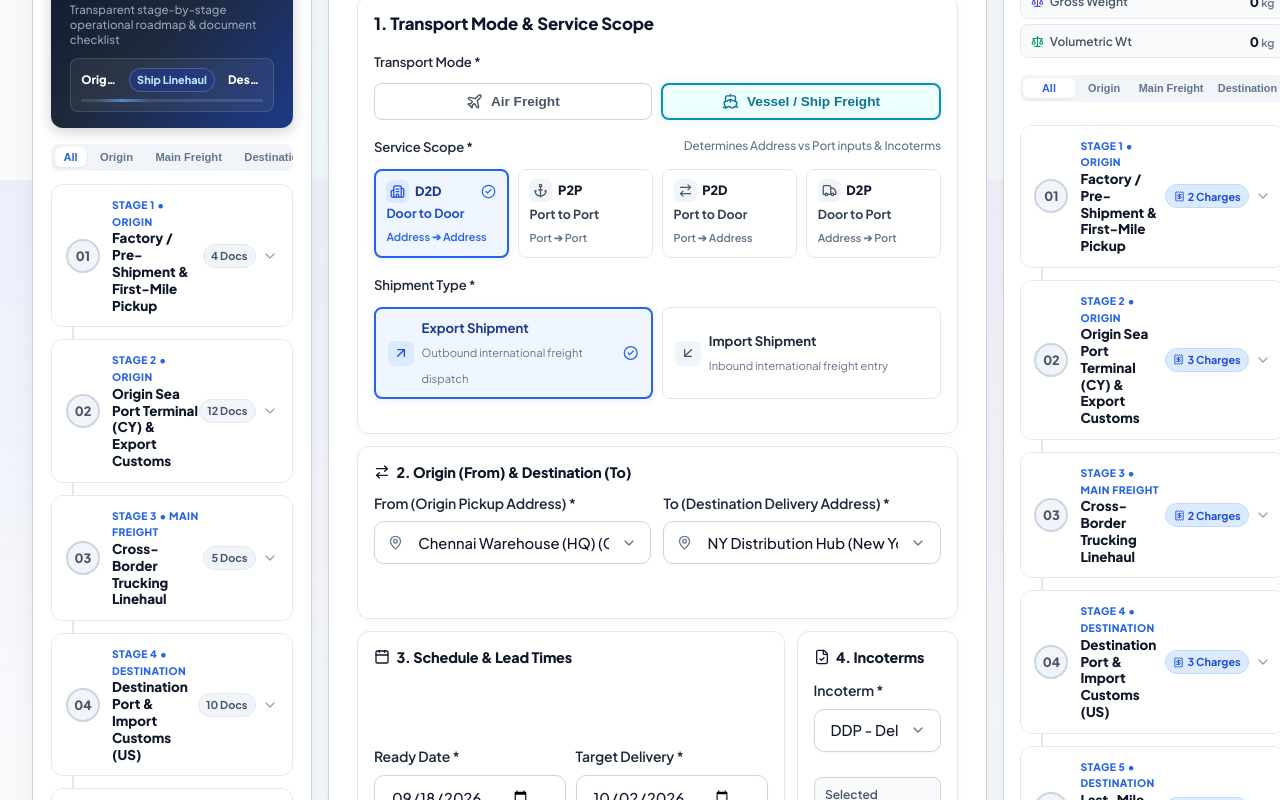
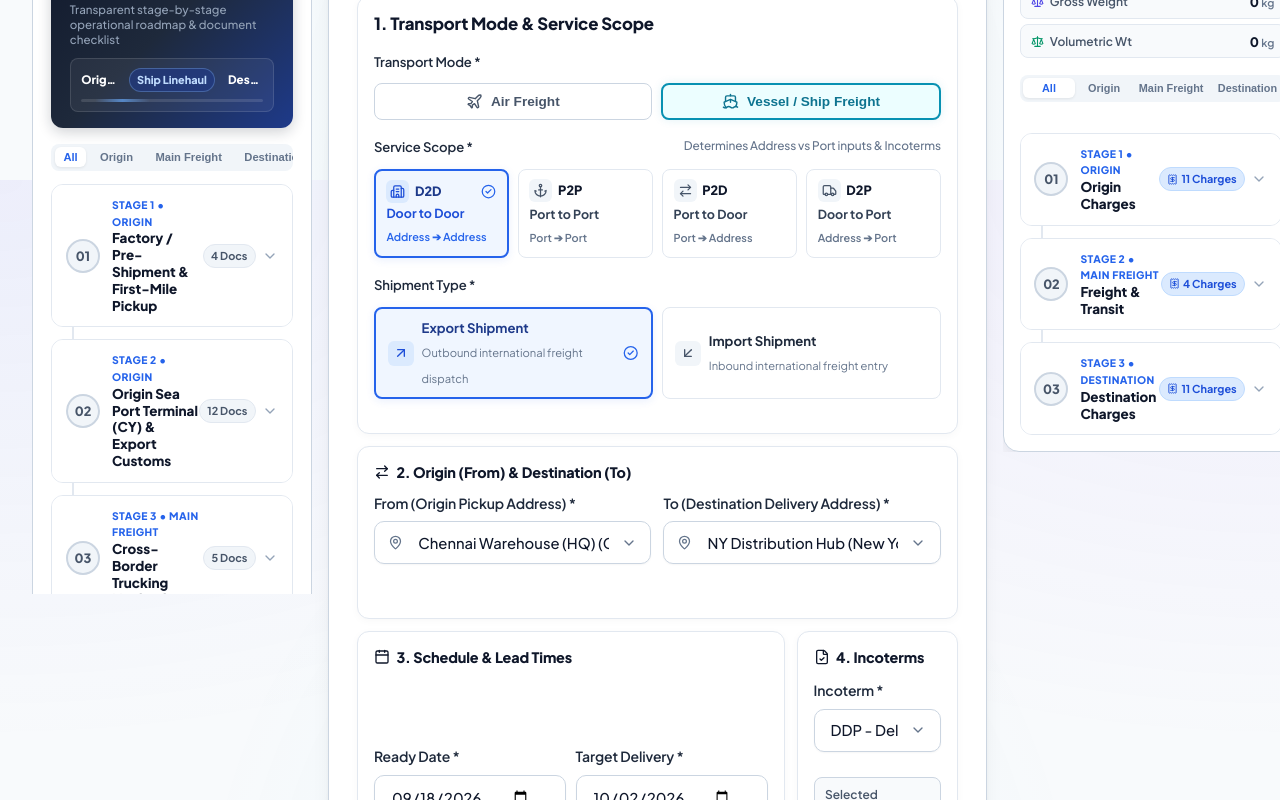
Before and after one commit to tourdecabssocial/Thisai_Encargo, a React (Vite) app: page / in a window 1280 px wide. Shown: the part 620-1420 px from the top of the page. Built offline with nearby package versions, Linux system fonts and the light colour scheme.

Commit message:
Include the charges based on scope

```diff
--- a/src/components/rfq/RFQSummarySidebar.tsx
+++ b/src/components/rfq/RFQSummarySidebar.tsx
@@ -36,130 +36,69 @@ export interface StageCharge {
   chargeName: string;
   amount: number;
   notes: string;
+  applicableScopes?: string[];
 }
 
 export const getStageCharges = (
   stageId: string,
-  stageCategory: 'Origin' | 'Main Freight' | 'Destination',
-  mode: string = 'Ship'
+  mode: string = 'Ship',
+  serviceScope: string = 'D2D'
 ): StageCharge[] => {
+  const ALL = ['D2D', 'D2P', 'P2P', 'P2D'];
+  const ORIGIN_DOOR = ['D2D', 'D2P'];
+  const DEST_DOOR = ['D2D', 'P2D'];
+
+  let charges: StageCharge[] = [];
+
   switch (stageId) {
-    case 'origin_pickup':
-      return [
-        {
-          category: 'First Mile / Transport',
-          stage: 'Origin',
-          chargeName: mode === 'Air' ? 'Airport Express Trucking' : 'Factory Pickup / Carting',
-          amount: 180,
-          notes: 'Transport of cargo/container from shipper premises to CFS or port terminal',
-        },
-        {
-          category: 'Packaging & Warehousing',
-          stage: 'Origin',
-          chargeName: 'Cargo Lashing & Palletization',
-          amount: 95,
-          notes: 'Securing cargo packages, shrink-wrapping, and heavy-duty strapping at origin warehouse',
-        },
+    case 'origin':
+      charges = [
+        { applicableScopes: ORIGIN_DOOR, category: 'First Mile / Transport', stage: 'Origin', chargeName: 'Factory Pickup / Carting', amount: 180, notes: 'Transport of cargo/container from shipper premises to CFS or port terminal' },
+        { applicableScopes: ORIGIN_DOOR, category: 'Packaging & Warehousing', stage: 'Origin', chargeName: 'CFS Handling & Stuffing', amount: 210, notes: 'Cargo handling, palletization, shrink-wrapping, stuffing & labor at origin CFS' },
+        { applicableScopes: ORIGIN_DOOR, category: 'Customs & Clearance', stage: 'Origin', chargeName: 'Export Customs Brokerage (CHA)', amount: 150, notes: 'Professional export customs broker agency service fee' },
+        { applicableScopes: ORIGIN_DOOR, category: 'Customs & Clearance', stage: 'Origin', chargeName: 'Shipping Bill Filing & Processing', amount: 65, notes: 'Electronic filing, checklist generation & ICEGATE EDI processing fee' },
+        { applicableScopes: ORIGIN_DOOR, category: 'Customs & Compliance', stage: 'Origin', chargeName: 'Customs Examination & Scanning Fee', amount: 90, notes: 'Physical container inspection, X-ray scanning, open examination & officer fees' },
+        { applicableScopes: ORIGIN_DOOR, category: 'Customs & Compliance', stage: 'Origin', chargeName: 'Certificate & Regulatory Documentation', amount: 45, notes: 'Issuance of Certificate of Origin (COO), legalization, fumigation & export permits' },
+        { applicableScopes: ALL, category: 'Terminal & Port', stage: 'Origin', chargeName: 'Origin Terminal Handling Charges (OTHC)', amount: 250, notes: 'Container handling, yard movement & vessel loading fees at origin port' },
+        { applicableScopes: ALL, category: 'Terminal & Port', stage: 'Origin', chargeName: 'Verified Gross Mass (VGM) Charges', amount: 25, notes: 'SOLAS weighbridge certification, electronic data submission & admin fee' },
+        { applicableScopes: ALL, category: 'Terminal & Port', stage: 'Origin', chargeName: 'Seal & Equipment Maintenance', amount: 15, notes: 'High-security ISO container seal fee and container pre-trip washing/cleaning' },
+        { applicableScopes: ALL, category: 'Documentation', stage: 'Origin', chargeName: 'Bill of Lading (B/L) Issuance Fee', amount: 50, notes: 'Carrier documentation issuance, electronic manifest transmission & drafting' },
+        { applicableScopes: ALL, category: 'Documentation & Admin', stage: 'Origin', chargeName: 'B/L & Manifest Amendment Fee', amount: 35, notes: 'Corrections, revisions, or destination changes after manifest closure' },
       ];
+      break;
 
-    case 'origin_terminal':
-      return [
-        {
-          category: 'Packaging & Warehousing',
-          stage: 'Origin',
-          chargeName: 'CFS Handling & Stuffing',
-          amount: 210,
-          notes: 'Cargo handling, palletization, shrink-wrapping, stuffing & labor at origin CFS',
-        },
-        {
-          category: 'Customs & Clearance',
-          stage: 'Origin',
-          chargeName: 'Export Customs Brokerage (CHA)',
-          amount: 150,
-          notes: 'Professional export customs broker agency service fee',
-        },
-        {
-          category: 'Customs & Clearance',
-          stage: 'Origin',
-          chargeName: 'Shipping Bill Filing & Processing',
-          amount: 65,
-          notes: 'Electronic filing, checklist generation & ICEGATE EDI processing fee',
-        },
+    case 'freight':
+      charges = [
+        { applicableScopes: ALL, category: 'Freight & Transit', stage: 'Main Freight', chargeName: mode === 'Air' ? 'Air Freight (OF)' : 'Ocean Freight (OF)', amount: 1450, notes: 'Basic ocean/air carriage charge from origin port of loading to destination port' },
+        { applicableScopes: ALL, category: 'Freight & Transit', stage: 'Main Freight', chargeName: 'Bunker & Currency Adjustments (BAF / CAF / LSS)', amount: 220, notes: 'Fuel price fluctuation (BAF), low-sulfur fuel compliance (LSS) & currency adjustment (CAF)' },
+        { applicableScopes: ALL, category: 'Freight & Transit', stage: 'Main Freight', chargeName: 'Trade Lane Surcharges (PSS / GRI / EIS / PCS)', amount: 150, notes: 'Peak season (PSS), general rate increases (GRI), equipment imbalance (EIS) & congestion (PCS)' },
+        { applicableScopes: ALL, category: 'Customs & Compliance', stage: 'Main Freight', chargeName: 'Security & Advance Manifest Filing (AMS / ISF / ENS)', amount: 60, notes: 'Regulatory electronic filing fees to destination customs (e.g., US AMS/ISF, EU ENS)' },
       ];
+      break;
 
-    case 'main_transit':
-      return [
-        {
-          category: 'Freight & Linehaul',
-          stage: 'Main Freight',
-          chargeName: mode === 'Air' ? 'Air Freight Flight Linehaul' : 'Ocean Freight Linehaul Rate',
-          amount: 1450,
-          notes: 'Primary international carrier port-to-port linehaul transport rate',
-        },
-        {
-          category: 'Freight & Linehaul',
-          stage: 'Main Freight',
-          chargeName: 'Bunker Adjustment / Fuel Surcharge',
-          amount: 220,
-          notes: 'Fluctuating fuel surcharge applied per TEU / CBM by carrier line',
-        },
+    case 'destination':
+      charges = [
+        { applicableScopes: ALL, category: 'Port & Terminal', stage: 'Destination', chargeName: 'Destination THC (DTHC)', amount: 310, notes: 'Vessel discharging, gantry crane handling & container staging at destination port' },
+        { applicableScopes: ALL, category: 'Port & Terminal', stage: 'Destination', chargeName: 'Delivery Order (D/O) Fee', amount: 85, notes: 'Shipping line document issuance fee authorizing port/CFS cargo release' },
+        { applicableScopes: ALL, category: 'Port & Terminal', stage: 'Destination', chargeName: 'Port Facility & Security Dues (ISPS / Port Dues)', amount: 45, notes: 'Terminal security compliance (ISPS), channel dues & port infrastructure fees' },
+        { applicableScopes: DEST_DOOR, category: 'Customs & Clearance', stage: 'Destination', chargeName: 'Import Customs Brokerage', amount: 175, notes: 'Destination customs clearance services, tariff classification & representation' },
+        { applicableScopes: DEST_DOOR, category: 'Customs & Clearance', stage: 'Destination', chargeName: 'Bill of Entry / Import Declaration', amount: 70, notes: 'Formal electronic customs entry declaration filing fee' },
+        { applicableScopes: DEST_DOOR, category: 'Customs & Compliance', stage: 'Destination', chargeName: 'Import Customs Inspection & Examination', amount: 120, notes: 'Physical destuffing, customs examination, X-ray scanning & sampling at destination CFS' },
+        { applicableScopes: DEST_DOOR, category: 'Customs & Compliance', stage: 'Destination', chargeName: 'Customs Bond & In-Bond Transfer', amount: 65, notes: 'Bond execution and carrier in-bond transit filing for inland movement' },
+        { applicableScopes: DEST_DOOR, category: 'Statutory Charges', stage: 'Destination', chargeName: 'Customs Duty, Taxes & Statutory Surcharges', amount: 850, notes: 'Government import customs duty, IGST/VAT, anti-dumping duty & statutory surcharges' },
+        { applicableScopes: DEST_DOOR, category: 'Last Mile / Transport', stage: 'Destination', chargeName: 'Destination Delivery / Trucking Charges', amount: 240, notes: 'Transport from destination port/CFS to buyer warehouse or final destination' },
+        { applicableScopes: DEST_DOOR, category: 'Last Mile / Transport', stage: 'Destination', chargeName: 'Chassis Rental / Usage Fee', amount: 90, notes: 'Dedicated trailer chassis usage fee for container drayage delivery (common in North America)' },
+        { applicableScopes: ALL, category: 'Contingent Charges', stage: 'Destination', chargeName: 'Demurrage & Detention (D&D)', amount: 0, notes: 'Penalties for container equipment usage (Detention) and port storage (Demurrage) exceeding free days' },
       ];
-
-    case 'destination_customs':
-      return [
-        {
-          category: 'Customs & Clearance',
-          stage: 'Destination',
-          chargeName: 'Import Customs Entry & Clearance',
-          amount: 280,
-          notes: 'Import customs duty calculation, HTS classification & EDI entry processing',
-        },
-        {
-          category: 'Destination Handling',
-          stage: 'Destination',
-          chargeName: 'Terminal Handling Charge (DTHC)',
-          amount: 310,
-          notes: 'Port terminal crane discharge, vessel unloading & container yard handling',
-        },
-        {
-          category: 'Customs & Clearance',
-          stage: 'Destination',
-          chargeName: 'Delivery Order (DO) Fee',
-          amount: 85,
-          notes: 'Carrier release order generation and administrative documentation charge',
-        },
-      ];
-
-    case 'destination_delivery':
-      return [
-        {
-          category: 'First Mile / Transport',
-          stage: 'Destination',
-          chargeName: 'Last-Mile Delivery / Drayage',
-          amount: 240,
-          notes: 'Transport from destination port/CFS to consignee warehouse door',
-        },
-        {
-          category: 'Packaging & Warehousing',
-          stage: 'Destination',
-          chargeName: 'Container De-stuffing & Return',
-          amount: 120,
-          notes: 'Unloading cargo at warehouse bay and empty container depot interchange return',
-        },
-      ];
+      break;
 
     default:
-      return [
-        {
-          category: 'Handling & Logistics',
-          stage: stageCategory,
-          chargeName: 'Operational Handling Fee',
-          amount: 100,
-          notes: 'Standard operational handling and administrative fee for stage execution',
-        },
-      ];
+      charges = [];
   }
+
+  return charges.filter((c) => !c.applicableScopes || c.applicableScopes.includes(serviceScope));
 };
+
 
 export const RFQSummarySidebar: React.FC<RFQSummarySidebarProps> = ({
   formData,
@@ -193,24 +132,6 @@ export const RFQSummarySidebar: React.FC<RFQSummarySidebarProps> = ({
   const safeGrossWeight = explicitGross > 0 ? explicitGross : totalNetCargoWeight;
   const safeVolumetricWeight = Number(volumetricWeight) || 0;
 
-  // Stages & Filtering logic matching route planning
-  const stages = generateShipmentRouteLifecycle({
-    transportMode: formData.mode === 'Air' ? 'Air' : 'Ship',
-    serviceType:
-      formData.service_scope === 'D2D'
-        ? 'Door-to-Door'
-        : formData.service_scope === 'P2P'
-        ? 'Port-to-Port'
-        : formData.service_scope === 'D2P'
-        ? 'Door-to-Port'
-        : 'Port-to-Door',
-    originPortOrCity: formData.origin_port_name || formData.from_port_name || 'Origin Location',
-    destinationPortOrCity: formData.destination_port_name || formData.to_port_name || 'Destination Location',
-    isHazmat: Boolean(formData.hazardous_materials),
-    isReefer: Boolean(formData.temperature_control_required),
-    incoterm: formData.incoterm || 'DDP',
-  });
-
   const [expandedStageIds, setExpandedStageIds] = useState<string[]>([]);
   const [filterCategory, setFilterCategory] = useState<'All' | 'Origin' | 'Main Freight' | 'Destination'>('All');
 
@@ -220,8 +141,35 @@ export const RFQSummarySidebar: React.FC<RFQSummarySidebarProps> = ({
     );
   };
 
+  const summaryStages = [
+    {
+      id: 'origin',
+      title: 'Origin Charges',
+      subtitle: 'Pickup, Handling, Port & Export Customs',
+      category: 'Origin',
+      iconType: 'truck' as const,
+      stageNumber: 1,
+    },
+    {
+      id: 'freight',
+      title: 'Freight & Transit',
+      subtitle: 'International Freight & Carrier Surcharges',
+      category: 'Main Freight',
+      iconType: 'ship' as const,
+      stageNumber: 2,
+    },
+    {
+      id: 'destination',
+      title: 'Destination Charges',
+      subtitle: 'Import Customs, Port & Final Delivery',
+      category: 'Destination',
+      iconType: 'delivery' as const,
+      stageNumber: 3,
+    }
+  ];
+
   const filteredStages =
-    filterCategory === 'All' ? stages : stages.filter((s) => s.category === filterCategory);
+    filterCategory === 'All' ? summaryStages : summaryStages.filter((s) => s.category === filterCategory);
 
   const getStageIcon = (type: RouteStage['iconType']) => {
     switch (type) {
@@ -244,7 +192,7 @@ export const RFQSummarySidebar: React.FC<RFQSummarySidebarProps> = ({
   };
 
   return (
-    <Card className="summary-sidebar-card shadow-md">
+    <Card className="summary-sidebar-card shadow-md" style={{ display: 'flex', flexDirection: 'column' }}>
       {/* 1. Card Header */}
       <div className="sidebar-header">
         <div className="header-status-dot pulse"></div>
@@ -300,11 +248,11 @@ export const RFQSummarySidebar: React.FC<RFQSummarySidebarProps> = ({
       </div>
 
       {/* 4. Vertical Interactive Timeline Stages Focus Solely on High-UX Charge Cards */}
-      <div className="vertical-timeline-container">
+      <div className="vertical-timeline-container" style={{ flex: 1, paddingRight: '0.25rem', marginTop: '0.5rem' }}>
         {filteredStages.map((stage, idx) => {
           const isExpanded = expandedStageIds.includes(stage.id);
           const isLast = idx === filteredStages.length - 1;
-          const stageCharges = getStageCharges(stage.id, stage.category, formData.mode);
+          const stageCharges = getStageCharges(stage.id, formData.mode, formData.service_scope || 'D2D');
           const totalStageAmount = stageCharges.reduce((sum, c) => sum + c.amount, 0);
 
           return (
@@ -362,28 +310,45 @@ export const RFQSummarySidebar: React.FC<RFQSummarySidebarProps> = ({
                         <span style={{ display: 'flex', alignItems: 'center', gap: '0.35rem', color: '#1e293b', fontWeight: 800, fontSize: '0.78rem' }}>
                           <Receipt size={14} style={{ color: '#2563eb' }} /> Stage Charges Breakdown
                         </span>
-                        <span style={{ fontSize: '0.725rem', color: '#059669', fontWeight: 800, background: '#ecfdf5', padding: '0.15rem 0.45rem', borderRadius: '6px', border: '1px solid #a7f3d0' }}>
-                          {currencySymbol}{totalStageAmount.toLocaleString(undefined, { minimumFractionDigits: 2, maximumFractionDigits: 2 })} Total
-                        </span>
                       </div>
 
-                      {/* Card List View (100% Fit Width) */}
+                      {/* Card List View Grouped By Category */}
                       <div className="charge-cards-list">
-                        {stageCharges.map((charge, cIdx) => (
-                          <div key={cIdx} className="charge-item-card">
-                            <div className="charge-card-header">
-                              <div className="charge-name-title">{charge.chargeName}</div>
-                              <div className="charge-amount-tag">
-                                {currencySymbol}{charge.amount.toLocaleString(undefined, { minimumFractionDigits: 2, maximumFractionDigits: 2 })}
-                              </div>
+                        {Array.from(new Set(stageCharges.map(c => c.category))).map(category => (
+                          <div key={category} className="charge-category-group" style={{
+                            marginBottom: '1rem',
+                            background: '#f8fafc',
+                            borderRadius: '8px',
+                            border: '1px solid #e2e8f0',
+                            overflow: 'hidden',
+                            boxShadow: '0 1px 2px rgba(0,0,0,0.02)'
+                          }}>
+                            <div className="category-group-header" style={{
+                              display: 'flex',
+                              alignItems: 'center',
+                              fontSize: '0.72rem',
+                              fontWeight: 800,
+                              color: '#1e40af',
+                              backgroundColor: '#dbeafe',
+                              padding: '0.45rem 0.75rem',
+                              textTransform: 'uppercase',
+                              letterSpacing: '0.04em',
+                              borderBottom: '1px solid #bfdbfe'
+                            }}>
+                              <div style={{ width: '4px', height: '12px', background: '#3b82f6', borderRadius: '4px', marginRight: '8px' }}></div>
+                              {category}
                             </div>
 
-                            <div className="charge-card-meta">
-                              <span className="charge-cat-pill">{charge.category}</span>
-                              <span className="stage-green-pill">{charge.stage}</span>
+                            <div style={{ padding: '0.5rem', display: 'flex', flexDirection: 'column', gap: '0.4rem' }}>
+                              {stageCharges.filter(c => c.category === category).map((charge, cIdx) => (
+                                <div key={cIdx} className="charge-item-card" style={{ margin: 0, border: '1px solid #e2e8f0', background: '#ffffff' }}>
+                                  <div className="charge-card-header">
+                                    <div className="charge-name-title">{charge.chargeName}</div>
+                                  </div>
+                                  <div className="charge-notes-text" style={{ marginTop: '0.25rem' }}>{charge.notes}</div>
+                                </div>
+                              ))}
                             </div>
-
-                            <div className="charge-notes-text">{charge.notes}</div>
                           </div>
                         ))}
                       </div>
--- a/src/pages/RFQFormFlow.css
+++ b/src/pages/RFQFormFlow.css
@@ -59,6 +59,26 @@
   position: sticky;
   top: 1.5rem;
   width: 100%;
+  max-height: calc(100vh - 100px);
+  overflow-y: auto;
+  scrollbar-width: thin; /* For Firefox */
+}
+
+/* Custom Scrollbar for sidebars */
+.rfq-left-pane::-webkit-scrollbar,
+.rfq-sidebar-pane::-webkit-scrollbar {
+  width: 6px;
+}
+
+.rfq-left-pane::-webkit-scrollbar-track,
+.rfq-sidebar-pane::-webkit-scrollbar-track {
+  background: transparent;
+}
+
+.rfq-left-pane::-webkit-scrollbar-thumb,
+.rfq-sidebar-pane::-webkit-scrollbar-thumb {
+  background-color: #cbd5e1;
+  border-radius: 10px;
 }
 
 @media (max-width: 1280px) {
```
